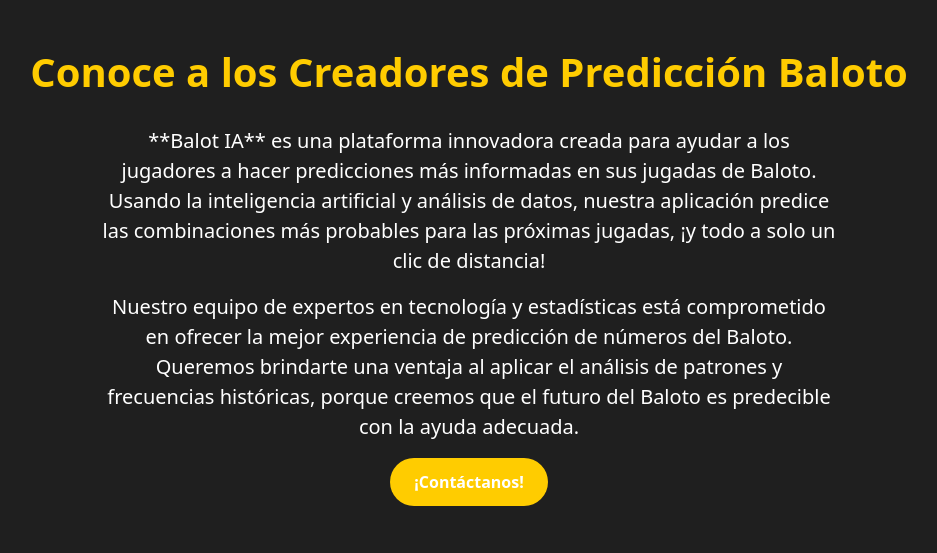
After one commit to pab1987/PredictorBaloto, a Flask app: page /nosotros in a window 1280 px wide. The commit adds this page. Shown: the top 553 px of the page, without its empty margins (171-1108 px from the left). Run offline with Flask 3, Linux system fonts and the light colour scheme.

Commit message:
Se realizan ajustes de templates

```diff
--- a/app/__init__.py
+++ b/app/__init__.py
@@ -3,6 +3,7 @@
 from flask_cors import CORS
 import os
 from dotenv import load_dotenv
+import joblib
 
 # Cargar las variables de entorno
 load_dotenv()
@@ -12,6 +13,9 @@
 
 def create_app():
     app = Flask(__name__)
+
+    # Cargar el modelo globalmente al iniciar la aplicación
+    #model = joblib.load('trained_model.pkl')
     app.config['SQLALCHEMY_DATABASE_URI'] = os.getenv('DATABASE_URL', 'sqlite:///default.db')
     app.config['SQLALCHEMY_TRACK_MODIFICATIONS'] = False
 
--- a/app/routes/__init__.py
+++ b/app/routes/__init__.py
@@ -4,8 +4,10 @@
     from .admin_routes import admin_bp
     from .api_routes import api_bp
     from .prediction_routes import prediction_bp
+    from .nosotros_routes import nosotros_bp
 
     app.register_blueprint(user_bp)
     app.register_blueprint(admin_bp)
     app.register_blueprint(api_bp)
     app.register_blueprint(prediction_bp)
+    app.register_blueprint(nosotros_bp)
--- /dev/null
+++ b/app/routes/nosotros_routes.py
@@ -0,0 +1,8 @@
+## app/routes/nosotros_routes.py
+from flask import Blueprint, render_template
+
+nosotros_bp = Blueprint('nosotros', __name__)
+
+@nosotros_bp.route('/nosotros')
+def nosotros():
+    return render_template('nosotros.html')
--- a/app/templates/index.html
+++ b/app/templates/index.html
@@ -44,7 +44,7 @@
                         <a class="nav-link active px-2 py-1 py-md-2" href="#">Inicio</a>
                     </li>
                     <li class="nav-item">
-                        <a class="nav-link px-2 py-1 py-md-2" href="#">Nosotros</a>
+                        <a class="nav-link px-2 py-1 py-md-2" href="/nosotros">Nosotros</a>
                     </li>
                     <li class="nav-item">
                         <a class="nav-link px-2 py-1 py-md-2" href="#">Cómo funciona</a>
--- /dev/null
+++ b/app/templates/nosotros.html
@@ -0,0 +1,136 @@
+<!DOCTYPE html>
+<html lang="es">
+<head>
+  <meta charset="UTF-8">
+  <meta name="viewport" content="width=device-width, initial-scale=1.0">
+  <title>Nosotros - Predicción Baloto</title>
+  <!-- Vinculamos Bootstrap -->
+  <link href="https://cdn.jsdelivr.net/npm/bootstrap@5.3.0-alpha1/dist/css/bootstrap.min.css" rel="stylesheet">
+  <style>
+    .bg-custom {
+      background-color: #1f1f1f;
+      color: white;
+    }
+    .section-title {
+      font-size: 2.5rem;
+      font-weight: bold;
+      color: #ffcc00;
+      text-align: center;
+      margin-bottom: 30px;
+    }
+    .content-section {
+      margin-top: 30px;
+    }
+    .card-custom {
+      border: none;
+      box-shadow: 0 8px 15px rgba(0, 0, 0, 0.1);
+      transition: transform 0.3s ease;
+    }
+    .card-custom:hover {
+      transform: translateY(-10px);
+    }
+    .team-member img {
+      border-radius: 50%;
+      width: 120px;
+      height: 120px;
+      object-fit: cover;
+      box-shadow: 0 4px 6px rgba(0, 0, 0, 0.1);
+    }
+    .team-member h4 {
+      margin-top: 15px;
+      font-size: 1.25rem;
+      font-weight: bold;
+    }
+    .team-member p {
+      color: #888;
+    }
+    .btn-custom {
+      background-color: #ffcc00;
+      border: none;
+      padding: 12px 24px;
+      color: white;
+      font-weight: bold;
+      border-radius: 50px;
+      transition: background-color 0.3s ease;
+    }
+    .btn-custom:hover {
+      background-color: #ff9900;
+    }
+  </style>
+</head>
+<body class="bg-custom">
+
+  <div class="container py-5">
+    <!-- Título de la sección -->
+    <h1 class="section-title">Conoce a los Creadores de Predicción Baloto</h1>
+
+    <!-- Descripción general -->
+    <div class="row justify-content-center">
+      <div class="col-lg-8 text-center text-white">
+        <p class="lead">
+          **Balot IA** es una plataforma innovadora creada para ayudar a los jugadores a hacer predicciones más informadas en sus jugadas de Baloto. Usando la inteligencia artificial y análisis de datos, nuestra aplicación predice las combinaciones más probables para las próximas jugadas, ¡y todo a solo un clic de distancia!
+        </p>
+        <p class="lead">
+          Nuestro equipo de expertos en tecnología y estadísticas está comprometido en ofrecer la mejor experiencia de predicción de números del Baloto. Queremos brindarte una ventaja al aplicar el análisis de patrones y frecuencias históricas, porque creemos que el futuro del Baloto es predecible con la ayuda adecuada.
+        </p>
+      </div>
+    </div>
+
+    <!-- Sección del equipo -->
+    <!-- <div class="row justify-content-center content-section">
+      <div class="col-md-4 mb-4">
+        <div class="card card-custom text-center">
+          <div class="card-body">
+            <div class="team-member">
+              <img src="https://via.placeholder.com/120" alt="Miembro del equipo">
+              <h4 class="mt-3">Juan Pérez</h4>
+              <p class="text-muted">Fundador y Director Técnico</p>
+              <p>
+                Apasionado por los datos y el machine learning. Con años de experiencia en el análisis predictivo, Juan está detrás de la magia de nuestras predicciones.
+              </p>
+            </div>
+          </div>
+        </div>
+      </div>
+
+      <div class="col-md-4 mb-4">
+        <div class="card card-custom text-center">
+          <div class="card-body">
+            <div class="team-member">
+              <img src="https://via.placeholder.com/120" alt="Miembro del equipo">
+              <h4 class="mt-3">Ana Gómez</h4>
+              <p class="text-muted">Desarrolladora Principal</p>
+              <p>
+                Experta en desarrollo de software y arquitecta de nuestra plataforma. Ana convierte ideas complejas en soluciones simples y efectivas para nuestros usuarios.
+              </p>
+            </div>
+          </div>
+        </div>
+      </div>
+
+      <div class="col-md-4 mb-4">
+        <div class="card card-custom text-center">
+          <div class="card-body">
+            <div class="team-member">
+              <img src="https://via.placeholder.com/120" alt="Miembro del equipo">
+              <h4 class="mt-3">Carlos Díaz</h4>
+              <p class="text-muted">Analista de Datos</p>
+              <p>
+                Con un ojo experto en patrones de datos, Carlos utiliza estadísticas avanzadas para mejorar nuestras predicciones y brindar mayor precisión.
+              </p>
+            </div>
+          </div>
+        </div>
+      </div>
+    </div> -->
+
+    <!-- Botón de contacto -->
+    <div class="text-center">
+      <a href="mailto:contacto@prediccionbaloto.com" class="btn btn-custom">¡Contáctanos!</a>
+    </div>
+  </div>
+
+  <!-- Vinculamos los scripts de Bootstrap -->
+  <script src="https://cdn.jsdelivr.net/npm/bootstrap@5.3.0-alpha1/dist/js/bootstrap.bundle.min.js"></script>
+</body>
+</html>
--- a/app/utils/__init__.py
+++ /dev/null
@@ -1,3 +0,0 @@
-from .data_processing import process_data
-from .prediction import make_prediction
-from .monte_carlo import monte_carlo_simulation
--- a/app.py
+++ b/app_copy.py
@@ -317,7 +317,6 @@
             "balotas": prediction["numbers"],
             "super_balota": prediction["special"]
         },
-
     }
 
     return jsonify(response)
```
Also changed, not shown: app/routes/prediction_routes.py (+31 -2 lines), 1 other file.
